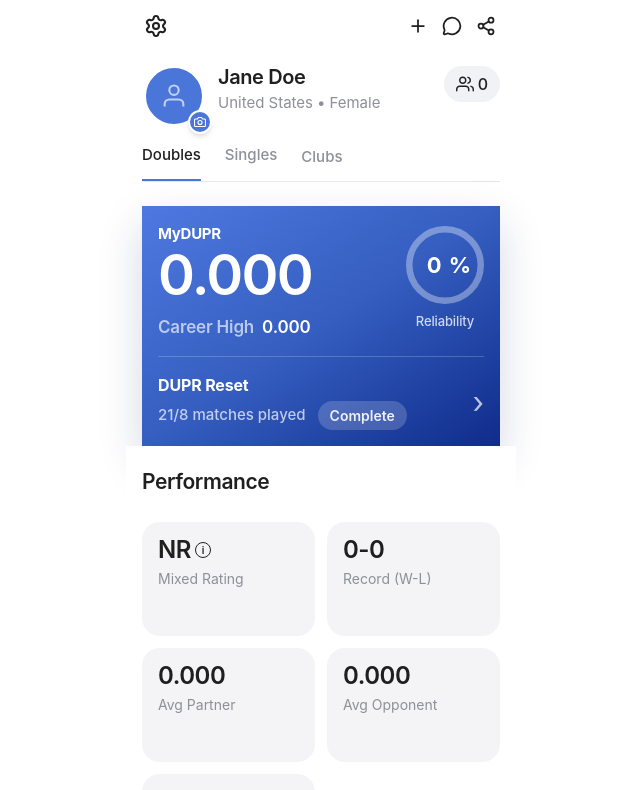
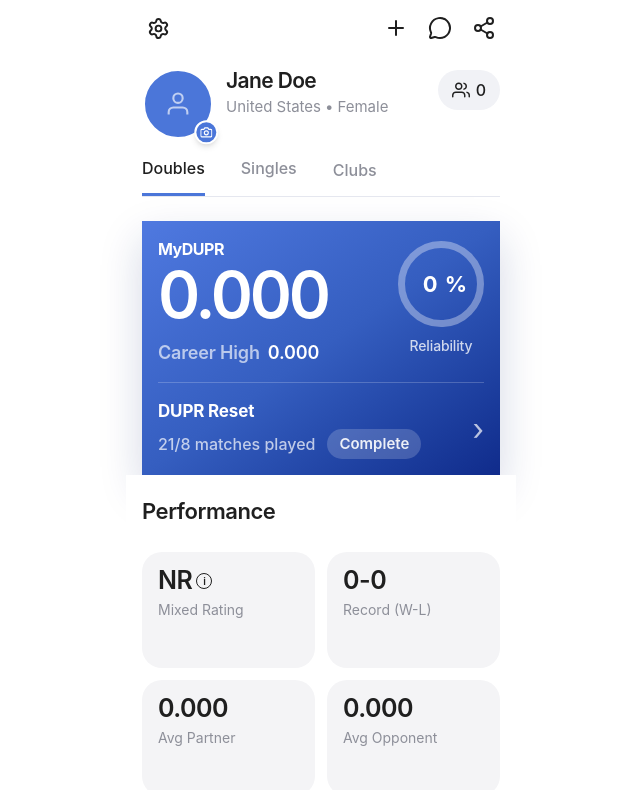
Before and after one commit to TyGuy121/dupr-profile-maker, a Next.js app: page / in a window 1280 px wide. Shown: the top 790 px of the page, without its empty margins (319-959 px from the left). Built offline with nearby package versions, Linux system fonts and the light colour scheme.

Commit message:
tighten profile visual spacing

```diff
--- a/src/components/PhotoUploader.tsx
+++ b/src/components/PhotoUploader.tsx
@@ -53,7 +53,7 @@
         />
       ) : (
         <div
-          className={`flex h-full w-full items-center justify-center rounded-full border-[4px] border-white bg-[#4b76d9] ${imageClassName}`}
+          className={`flex h-full w-full items-center justify-center rounded-full border-[3px] border-white bg-[#4b76d9] ${imageClassName}`}
         >
           <svg
             width="28"
@@ -70,7 +70,7 @@
       )}
       {showCameraBadge && (
         <div
-          className={`absolute bottom-0 right-0 flex h-6 w-6 translate-x-1/4 translate-y-1/4 items-center justify-center rounded-full border-2 border-white bg-[#4b76d9] text-white shadow-md ${cameraBadgeClassName}`}
+          className={`absolute bottom-0 right-0 flex h-6 w-6 translate-x-[18%] translate-y-[18%] items-center justify-center rounded-full border-2 border-white bg-[#4b76d9] text-white shadow-md ${cameraBadgeClassName}`}
           aria-hidden="true"
         >
           <svg
--- a/src/components/profile/PerformanceGrid.tsx
+++ b/src/components/profile/PerformanceGrid.tsx
@@ -30,19 +30,19 @@
 }: PerformanceGridProps) {
   return (
     <section className="bg-white px-4 pt-5">
-      <h2 className="text-[21px] font-semibold tracking-[-0.02em] text-[#1f1f1f]">Performance</h2>
+      <h2 className="text-[22px] font-semibold tracking-[-0.02em] text-[#1f1f1f]">Performance</h2>
       <div className="mt-6 grid grid-cols-2 gap-3">
         {performanceCards.map(({ key, label, showInfo }) => (
           <div
             key={key}
-            className="min-h-[114px] rounded-[18px] bg-[#f4f4f6] px-4 py-4 text-[#1f1f1f]"
+            className="min-h-[116px] rounded-[20px] bg-[#f4f4f6] px-4 py-4 text-[#1f1f1f]"
           >
-            <div className="flex items-center gap-1 text-[24px] font-semibold leading-none tracking-[-0.02em]">
+            <div className="flex items-center gap-1 text-[25px] font-semibold leading-none tracking-[-0.02em]">
               <EditableField
                 value={performance[key]}
                 onChange={(value) => onChange(key, value)}
                 isEditing={isEditing}
-                className="text-[24px] font-semibold leading-none tracking-[-0.02em] text-[#1f1f1f]"
+                className="text-[25px] font-semibold leading-none tracking-[-0.02em] text-[#1f1f1f]"
               />
               {showInfo ? <InfoIcon /> : null}
             </div>
--- a/src/components/profile/ProfileHeader.tsx
+++ b/src/components/profile/ProfileHeader.tsx
@@ -28,11 +28,11 @@
   return (
     <div className="bg-white px-4 pb-2 pt-3 text-[#1f1f1f]">
       <div className="flex items-center justify-between">
-        <IconButton label="Settings" icon={<Settings size={24} strokeWidth={2.05} />} />
-        <div className="flex items-center gap-1.5 text-[#1f1f1f]">
-          <IconButton label="Add" icon={<Plus size={20} strokeWidth={2.1} />} />
-          <IconButton label="Messages" icon={<MessageCircle size={20} strokeWidth={2.1} />} />
-          <IconButton label="Share" icon={<Share2 size={20} strokeWidth={2.1} />} />
+        <IconButton label="Settings" icon={<Settings size={23} strokeWidth={2.05} />} />
+        <div className="flex items-center gap-3 text-[#1f1f1f]">
+          <IconButton label="Add" icon={<Plus size={24} strokeWidth={2} />} />
+          <IconButton label="Messages" icon={<MessageCircle size={24} strokeWidth={2} />} />
+          <IconButton label="Share" icon={<Share2 size={24} strokeWidth={2} />} />
         </div>
       </div>
 
@@ -41,10 +41,10 @@
           photo={profile.profilePhoto}
           isEditing={isEditing}
           onChange={onPhotoChange}
-          className="h-16 w-16"
-          imageClassName="h-16 w-16 border-[#f1f2f6]"
+          className="h-[72px] w-[72px]"
+          imageClassName="h-[72px] w-[72px] border-[#f1f2f6]"
           showCameraBadge
-          cameraBadgeClassName="h-5 w-5 bg-[#4b76d9]"
+          cameraBadgeClassName="h-6 w-6 bg-[#4b76d9]"
         />
 
         <div className="min-w-0 flex-1 pt-0.5">
@@ -54,7 +54,7 @@
                 value={profile.name}
                 onChange={(value) => onFieldChange("name", value)}
                 isEditing={isEditing}
-                className="block text-[20px] font-semibold leading-none tracking-[-0.02em] text-[#1f1f1f]"
+                className="block text-[21px] font-semibold leading-none tracking-[-0.03em] text-[#1f1f1f]"
               />
               <div className="mt-1 flex flex-wrap items-center gap-1 text-[15px] leading-tight text-[#8d8f99]">
                 <EditableField
@@ -75,7 +75,7 @@
 
             <div
               aria-label="Followers count"
-              className="inline-flex shrink-0 items-center gap-1 rounded-full bg-[#f1f2f6] px-3 py-1.5 text-[16px] font-medium text-[#1f1f1f]"
+              className="inline-flex shrink-0 items-center gap-1.5 rounded-full bg-[#f1f2f6] px-3.5 py-2 text-[16px] font-medium text-[#1f1f1f]"
             >
               <PeopleIcon />
               <EditableField
@@ -92,7 +92,7 @@
         </div>
       </div>
 
-      <div className="mt-4 flex items-end gap-6 border-b border-[#e5e7ef]">
+      <div className="mt-4 flex items-end gap-9 border-b border-[#e5e7ef]">
         <TabButton
           label="Doubles"
           active={activeTab === "doubles"}
@@ -103,7 +103,7 @@
           active={activeTab === "singles"}
           onClick={() => onTabChange("singles")}
         />
-        <span className="pb-3 text-[15px] font-medium text-[#8d8f99]">Clubs</span>
+        <span className="pb-[14px] text-[16px] font-medium text-[#8d8f99]">Clubs</span>
       </div>
     </div>
   );
@@ -122,7 +122,7 @@
     <button
       type="button"
       onClick={onClick}
-      className={`border-b-2 pb-3 text-[15px] font-medium ${
+      className={`border-b-[3px] pb-[13px] text-[16px] font-medium ${
         active
           ? "border-[#4b76d9] text-[#1f1f1f]"
           : "border-transparent text-[#8d8f99]"
@@ -144,7 +144,7 @@
     <button
       type="button"
       aria-label={label}
-      className="flex h-7 w-7 items-center justify-center rounded-full text-[#1f1f1f]"
+      className="flex h-8 w-8 items-center justify-center rounded-full text-[#1f1f1f]"
     >
       {icon}
     </button>
--- a/src/components/profile/RatingHero.tsx
+++ b/src/components/profile/RatingHero.tsx
@@ -21,21 +21,21 @@
     <div className="mx-4 mt-4 overflow-hidden bg-gradient-to-br from-[#4f79e0] via-[#355ec0] to-[#102b8b] px-4 pb-4 pt-4 text-white shadow-[0_18px_40px_rgba(16,40,110,0.18)]">
       <div className="flex items-start justify-between gap-4">
         <div className="min-w-0 pt-1">
-          <p className="text-[15px] font-bold leading-none tracking-[-0.02em]">MyDUPR</p>
+          <p className="text-[16px] font-bold leading-none tracking-[-0.03em]">MyDUPR</p>
           <EditableField
             value={tabData.rating}
             onChange={(value) => onRatingChange("rating", value)}
             isEditing={isEditing}
-            className="mt-1.5 block text-[56px] font-semibold leading-none tracking-[-0.03em] text-white"
+            className="mt-1.5 block text-[64px] font-semibold leading-none tracking-[-0.05em] text-white"
             inputMode="decimal"
           />
           <div className="mt-3 flex items-baseline gap-2">
-            <span className="text-[17px] font-semibold tracking-[-0.01em] text-white/65">Career High</span>
+            <span className="text-[18px] font-semibold tracking-[-0.01em] text-white/65">Career High</span>
             <EditableField
               value={tabData.careerHigh}
               onChange={(value) => onRatingChange("careerHigh", value)}
               isEditing={isEditing}
-              className="text-[17px] font-semibold tracking-[-0.01em] text-white"
+              className="text-[18px] font-semibold tracking-[-0.01em] text-white"
               inputMode="decimal"
             />
           </div>
@@ -44,8 +44,8 @@
         <div className="flex flex-col items-center gap-2 pt-1">
           <ProgressRing
             value={tabData.reliability}
-            size={78}
-            strokeWidth={6.5}
+            size={86}
+            strokeWidth={7}
             color="#70d48c"
             bgColor="rgba(255,255,255,0.35)"
           >
@@ -66,17 +66,17 @@
               <span className="text-[22px] font-bold leading-none text-white">%</span>
             </div>
           </ProgressRing>
-          <span className="text-[13px] font-medium tracking-[-0.01em] text-white/78">Reliability</span>
+          <span className="text-[14px] font-medium tracking-[-0.01em] text-white/78">Reliability</span>
         </div>
       </div>
 
       <div className="mt-4 border-t border-white/20 pt-4">
         <div className="flex items-center justify-between gap-3">
           <div className="min-w-0 flex-1">
-            <p className="text-[16px] font-bold tracking-[-0.01em]">DUPR Reset</p>
+            <p className="text-[17px] font-bold tracking-[-0.01em]">DUPR Reset</p>
             <div className="mt-1 flex flex-wrap items-center gap-x-3 gap-y-1">
-              <p className="text-[15px] font-medium text-white/70">21/8 matches played</p>
-              <span className="rounded-full bg-white/18 px-3 py-1 text-[14px] font-semibold text-white/90">
+              <p className="text-[16px] font-medium text-white/70">21/8 matches played</p>
+              <span className="rounded-full bg-white/18 px-3 py-1 text-[15px] font-semibold text-white/90">
                 Complete
               </span>
             </div>
```
